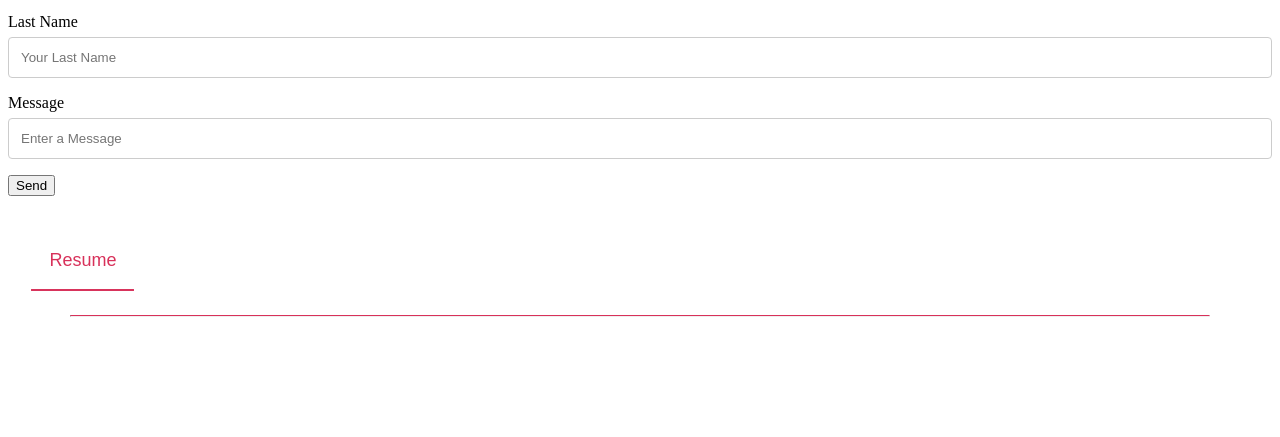
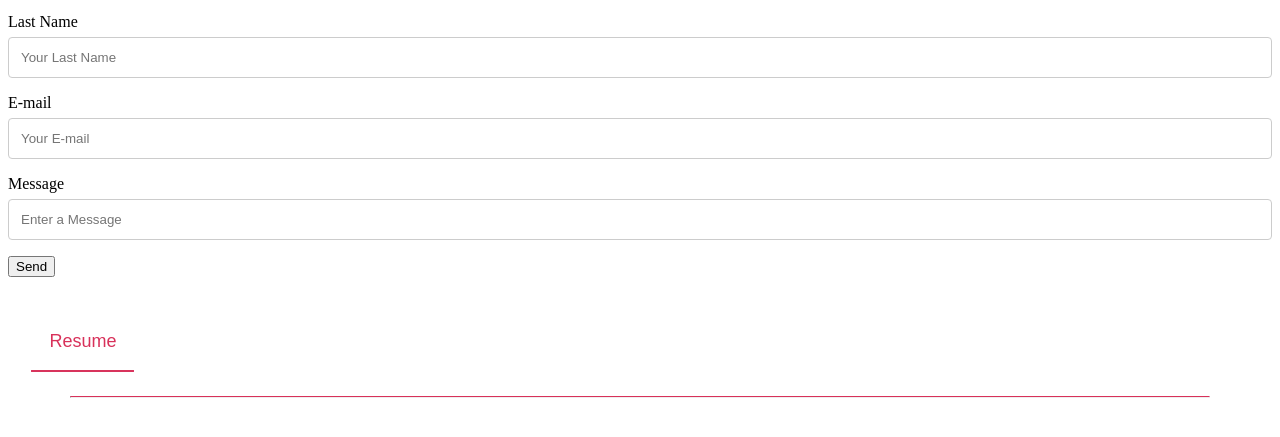
Before and after one commit to Vraj3174/my-portfolio, a Gatsby site: page /Contact-Me/contactMe in a window 1280 px wide. Shown: the part 249-686 px from the top of the page. Built offline with nearby package versions, Linux system fonts and the light colour scheme; Gatsby itself is replaced by a stand-in of ours.

Commit message:
Update contactMe.jsx

```diff
--- a/src/pages/Contact-Me/contactMe.jsx
+++ b/src/pages/Contact-Me/contactMe.jsx
@@ -26,6 +26,10 @@ export default function Contact() {
                     <label for="lastName">
                         Last Name
                         <input type="text" id="lastName" name="lastName" placeholder="Your Last Name"/>
+                    </label>
+                    <label for="email">
+                        E-mail
+                        <input type="text" id="email" name="email" placeholder="Your E-mail"/>
                     </label>
                     <label for="Message">
                         Message
```
